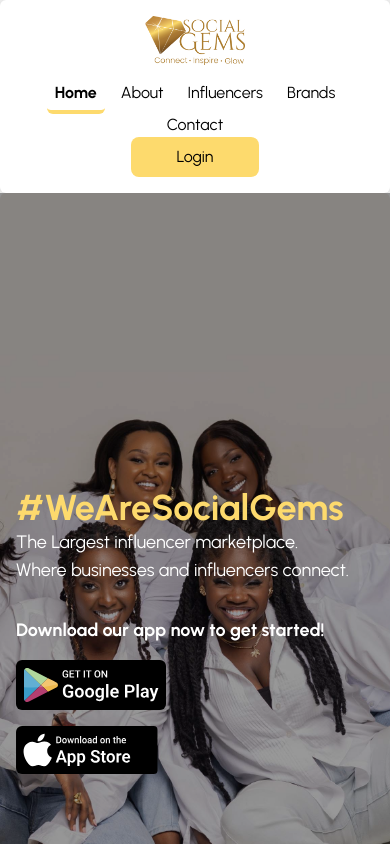
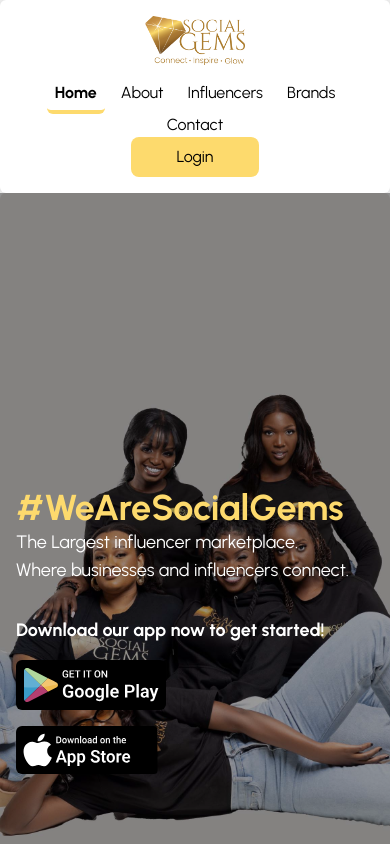
Before and after one commit to tek-juice/socialgems-website, a Next.js app in the folder socialgems/: page / in a window 390 px wide. Shown: the top 844 px of the page. Built offline with nearby package versions, Linux system fonts and the light colour scheme.

Commit message:
chnaged the smaller images for both app page and about

```diff
--- a/socialgems/src/app/about/page.tsx
+++ b/socialgems/src/app/about/page.tsx
@@ -17,7 +17,7 @@ export default function About() {
         <div className="absolute inset-0 w-full h-full">
           {isMobile ? (
             <Image
-              src="/SG-web-small-banner-about.jpg"
+              src="/connect-image.jpg"
               alt="Hero Image"
               layout="fill"
               objectFit="cover"
--- a/socialgems/src/app/page.tsx
+++ b/socialgems/src/app/page.tsx
@@ -12,7 +12,7 @@ import { useMediaQuery } from "react-responsive";
 import { warnOptionHasBeenMovedOutOfExperimental } from "next/dist/server/config";
 
 export default function Home() {
-  const isMobile = useMediaQuery({ maxWidth: 767 });
+  const isMobile = useMediaQuery({ maxWidth: 600 });
 
   const [isModalOpen, setIsModalOpen] = useState(false);
 
@@ -53,7 +53,7 @@ export default function Home() {
         <div className="absolute inset-0 w-full h-full">
           {isMobile ? (
             <Image
-              src="/SG-web-small-banner.jpg"
+              src="/connect-image.jpg"
               alt="Hero Image"
               layout="fill"
               objectFit="cover"
```
